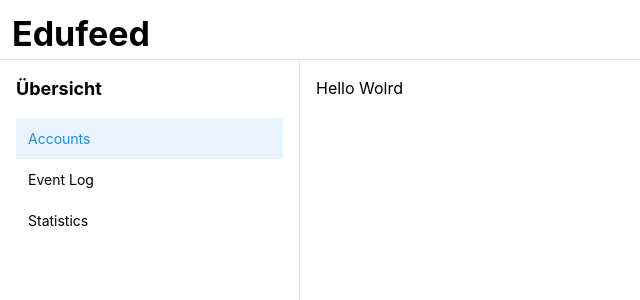
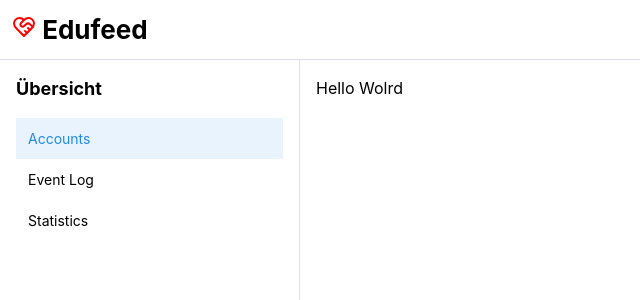
Before and after one commit to kulla/2025-04-16-edufeed-prototype, a React app: page / in a window 1280 px wide. Shown: the top 300 px of the page, without its empty margins (0-640 px from the left). Built offline with nearby package versions, Linux system fonts and the light colour scheme; the HTML template or start-up script is replaced by a standard one.

Commit message:
feat: Add icon for prototype

```diff
--- a/package.json
+++ b/package.json
@@ -14,6 +14,7 @@
   "dependencies": {
     "@mantine/core": "^7.17.4",
     "@mantine/hooks": "^7.17.4",
+    "lucide-react": "^0.503.0",
     "react": "^19.1.0",
     "react-dom": "^19.1.0"
   },
--- a/src/App.tsx
+++ b/src/App.tsx
@@ -5,6 +5,7 @@ import { useState } from 'react'
 import Accounts from './components/accounts'
 import EventLog from './components/event-log'
 import Statistics from './components/statistics'
+import { HeartHandshake } from 'lucide-react'
 
 const App = () => {
   const [opened, { toggle }] = useDisclosure()
@@ -18,7 +19,10 @@ const App = () => {
     >
       <AppShell.Header p="sm">
         <Burger opened={opened} onClick={toggle} size="sm" hiddenFrom="sm" />
-        <Title>Edufeed</Title>
+
+        <Title order={2}>
+          <HeartHandshake color="red" /> Edufeed
+        </Title>
       </AppShell.Header>
 
       <AppShell.Navbar p="md">
```
Also changed, not shown: 1 other file (tests, documents, lock files or other folders).
